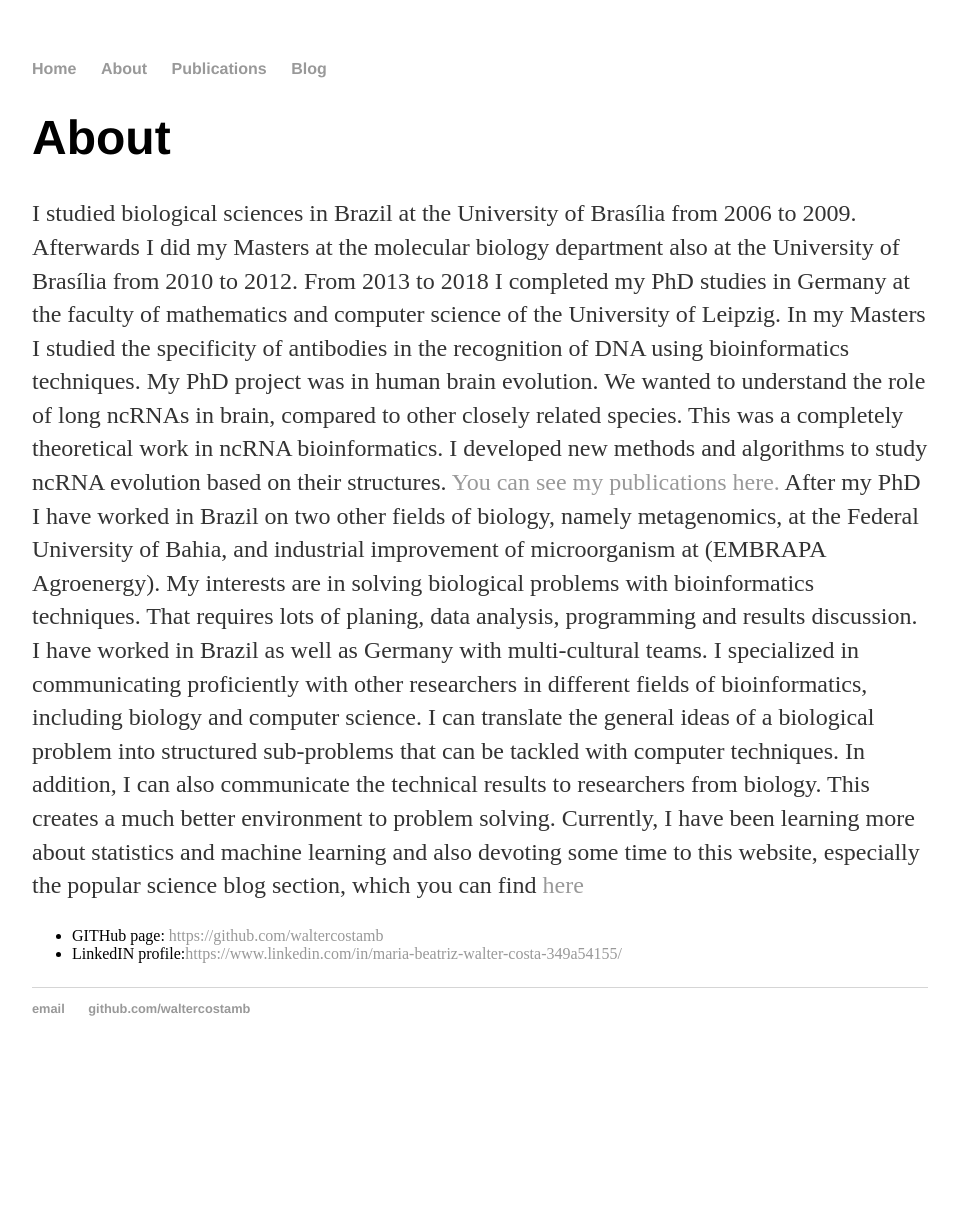
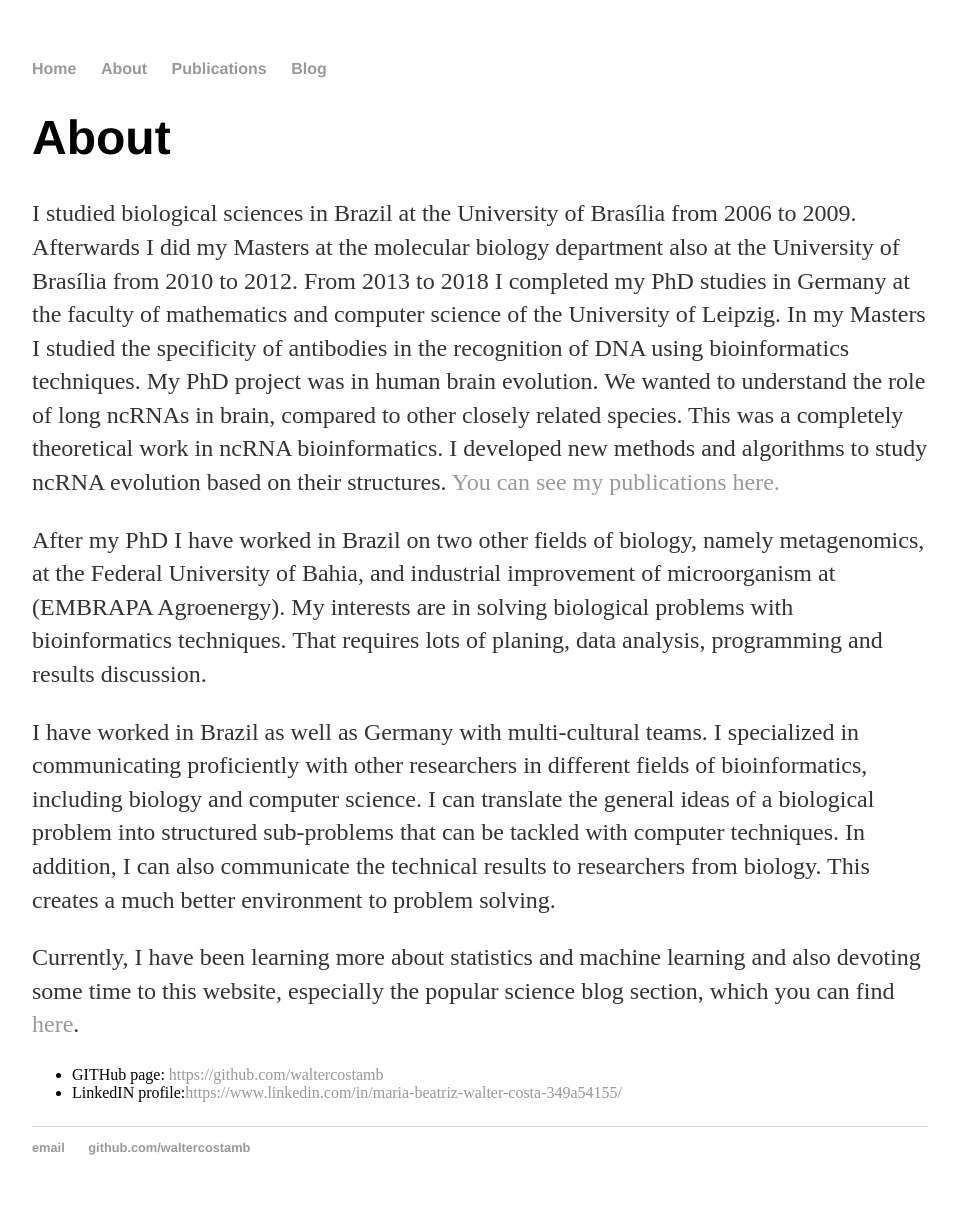
Before and after one commit to waltercostamb/waltercostamb.github.io, a Jekyll site: the page built from about/index.html, in a window 1280 px wide. Shown: the whole page, without its empty margins (160-1119 px from the left). Built offline with Jekyll 4.4.1, drawn with Linux system fonts in a browser that asks for light colours; before the commit the page ends 1076 px from its top, so only the background shows below that.

Commit message:
Update index.html

```diff
--- a/about/index.html
+++ b/about/index.html
@@ -11,21 +11,23 @@ title: Maria Beatriz Walter Costa, Bioinformatician
 		techniques. My PhD project was in human brain evolution. We wanted to understand the role of long ncRNAs in
 		brain, compared to other closely related species. This was a completely theoretical work in ncRNA bioinformatics.
 		I developed new methods and algorithms to study ncRNA evolution based on their structures.
-		<a href="/pubs">You can see my publications here.</a>
+		<a href="/pubs">You can see my publications here.</a></p>
 
-		After my PhD I have worked in Brazil on two other fields of biology, namely metagenomics, at the Federal University of
+	<p>After my PhD I have worked in Brazil on two other fields of biology, namely metagenomics, at the Federal University of
 		Bahia, and industrial improvement of microorganism at (EMBRAPA Agroenergy). My interests are in solving biological
-		problems with bioinformatics techniques. That requires lots of planing, data analysis, programming and results discussion.
+		problems with bioinformatics techniques. That requires lots of planing, data analysis, programming and results
+		discussion.</p>
 
-		I have worked in Brazil as well as Germany with multi-cultural teams. I specialized in communicating proficiently with
+	<p>I have worked in Brazil as well as Germany with multi-cultural teams. I specialized in communicating proficiently with
 		other researchers in different fields of bioinformatics, including biology and computer science. I can translate the
 		general ideas of a biological problem into structured sub-problems that can be tackled with computer techniques. In
 		addition, I can also communicate the technical results to researchers from biology. This creates a much better environment
-		to problem solving.
+		to problem solving.</p>
 
-		Currently, I have been learning more about statistics and machine learning and also devoting some time to this
-		website, especially the popular science blog section, which you can find <a href="/blog">here</a></p>
+	<p>Currently, I have been learning more about statistics and machine learning and also devoting some time to this
+		website, especially the popular science blog section, which you can find <a href="/blog">here</a>.</p>
 
+	<p>
 	<ul class="contacts">
 	<li>GITHub page: <a href="#">https://github.com/waltercostamb</a></li>
 	<li>LinkedIN profile:<a href="#">https://www.linkedin.com/in/maria-beatriz-walter-costa-349a54155/</a></li>
```
